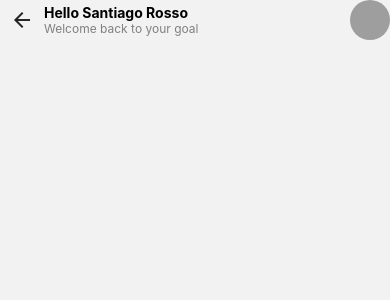
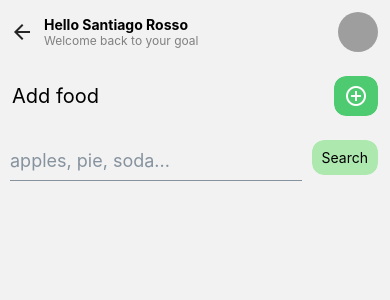
Before and after one commit to SantiRosso/Contador-de-calor-as, a React Native app: screen /AddFood in a window 390 px wide. Shown: the top 300 px of the page. Built offline with nearby package versions, Linux system fonts and the light colour scheme; grey boxes are pictures that could not be loaded.

Commit message:
AddFood elements

```diff
--- a/src/components/Header/Header.jsx
+++ b/src/components/Header/Header.jsx
@@ -58,7 +58,7 @@ const styles = StyleSheet.create({
         borderRadius: 24
     },
     arrowContainer: {
-
+        marginLeft: -12
     }
 })
 
--- a/src/views/AddFood/AddFood.tsx
+++ b/src/views/AddFood/AddFood.tsx
@@ -2,17 +2,69 @@ import React from 'react';
 import { View, Text, StyleSheet } from 'react-native';
 //components
 import Header from '../../components/Header';
+import { Button, Icon, Input } from '@rneui/themed';
 
 const AddFood = () => {
     return(
-        <View>
+        <View style={styles.container}>
             <Header />
+            <View style={styles.addFoodContainer}>
+                <View style={styles.legendContainer}>
+                    <Text style={styles.addFoodLegend}>Add food</Text>
+                </View>
+                <View style={styles.addFoodButtonContainer}>
+                    <Button icon={<Icon name='add-circle-outline' color='#fff'/>} radius='lg' color='#4ecb71' />
+                </View>
+            </View>
+            <View style={styles.searchBarContainer}>
+                <View style={styles.searchBarInput}>
+                    <Input placeholder='apples, pie, soda...'/>
+                </View>
+                <View style={styles.searchBarButton}>
+                    <Button title='Search' color='#ade8af' titleStyle={styles.searchButtonTitle} radius='lg'/>
+                </View>
+            </View>
         </View>
     )
 }
 
 const styles = StyleSheet.create({
-
+    container: {
+        padding: 12
+    },
+    addFoodContainer: {
+        flexDirection: 'row',
+        alignItems: 'center',
+        marginVertical: 24
+    },
+    legendContainer: {
+        flex: 1,
+        justifyContent: 'center'
+    },
+    addFoodButtonContainer: {
+        flex: 1,
+        alignItems: 'flex-end',
+        justifyContent: 'center'
+    },
+    addFoodLegend: {
+        fontSize: 20
+    },
+    searchBarContainer: {
+        flexDirection: 'row'
+    },
+    searchBarInput: {
+        // flex: 1.5,
+        flex: 1,
+        marginLeft: -12
+    },
+    searchBarButton: {
+        // flex: 0.5,
+        alignItems: 'flex-end'
+    },
+    searchButtonTitle: {
+        color: '#000',
+        fontSize: 14
+    }
 })
 
 export default AddFood;
```
